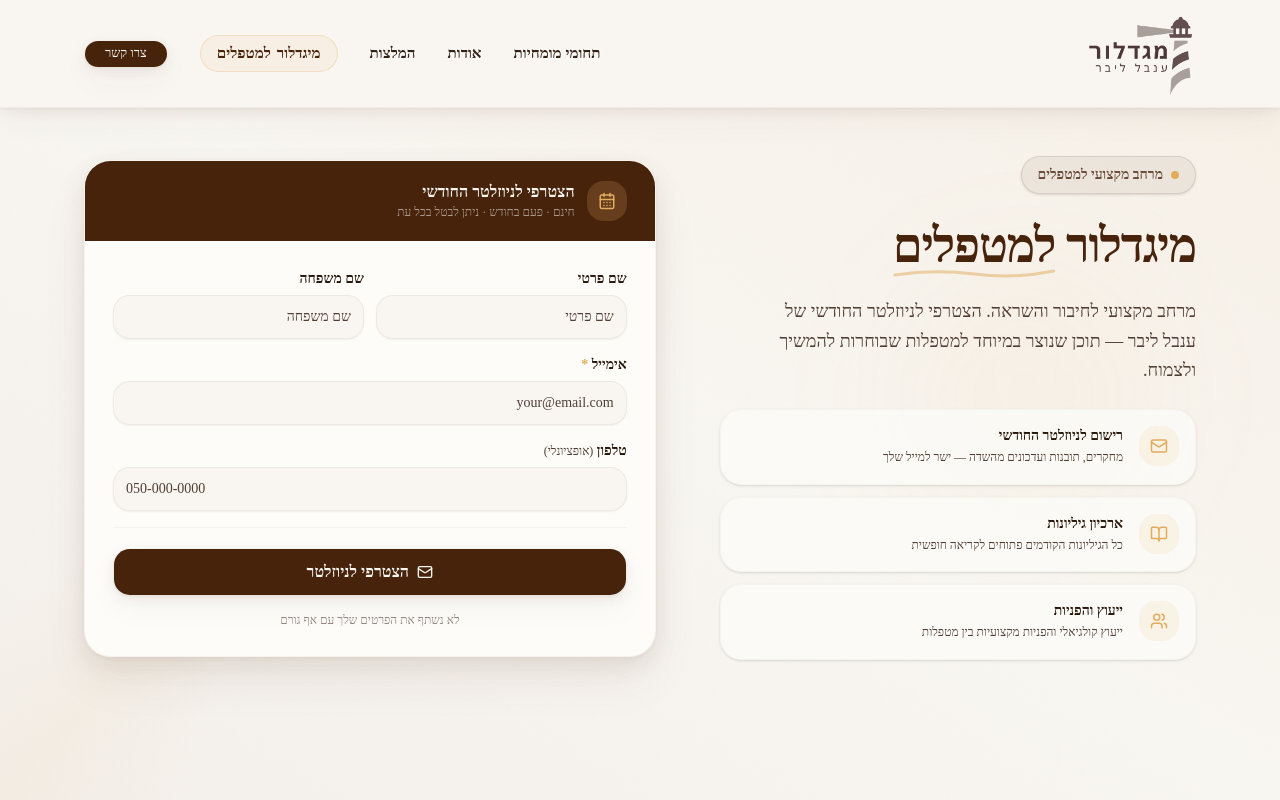
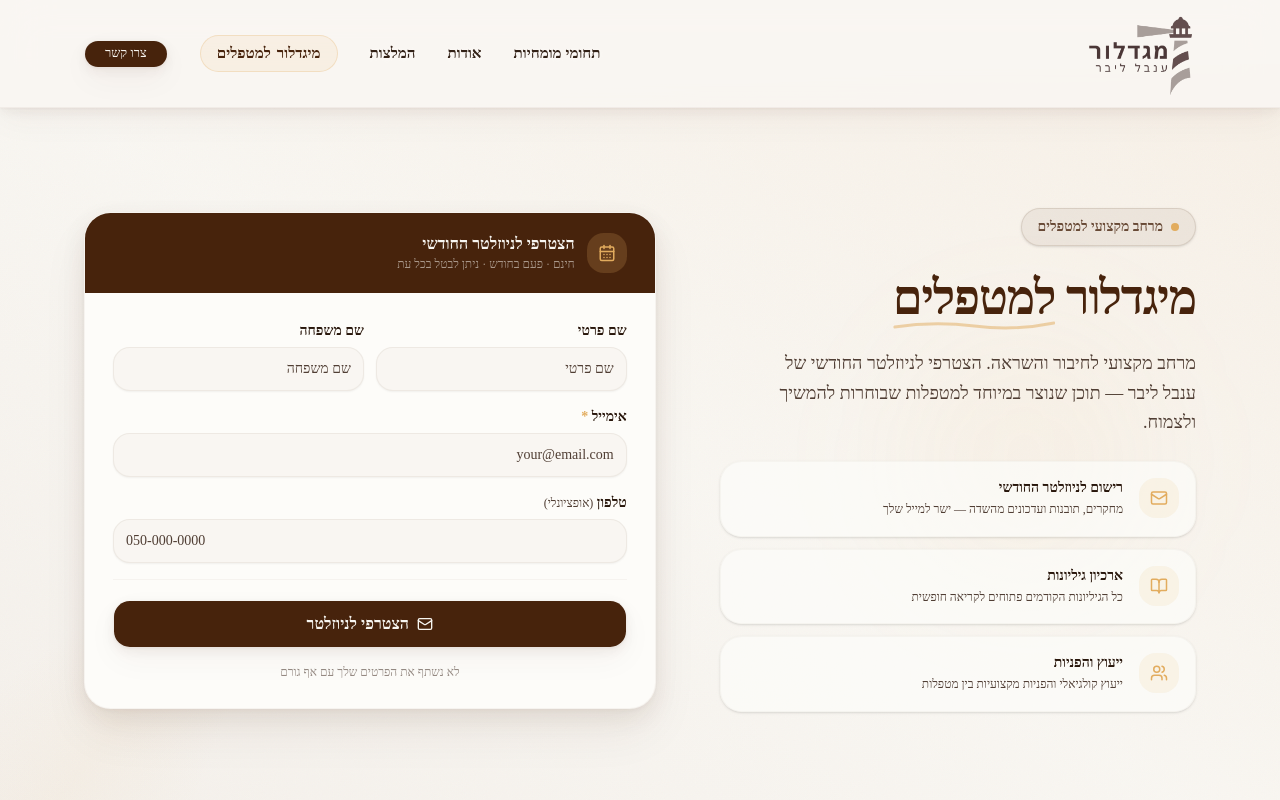
Before and after one commit to liberofir-prog/lighthouse_new, a Next.js app: page /metataplim in a window 1280 px wide. Shown: the top 800 px of the page. Built offline with nearby package versions, Linux system fonts and the light colour scheme.

Commit message:
Fix content hidden behind header via main pt-16 on metataplim page
Standard approach: add pt-16 to main element to offset fixed header.
Reduce section padding back to pt-10.

Co-Authored-By: Claude Sonnet 4.6 <noreply@anthropic.com>

```diff
--- a/src/app/metataplim/page.tsx
+++ b/src/app/metataplim/page.tsx
@@ -9,7 +9,7 @@ export default function TherapistsPage() {
   return (
     <>
       <Header />
-      <main>
+      <main className="pt-16">
         <NewsletterSignup />
         <NewsletterUnsubscribe />
         <NewsletterArchive />
--- a/src/components/sections/newsletter-signup.tsx
+++ b/src/components/sections/newsletter-signup.tsx
@@ -37,7 +37,7 @@ export default function NewsletterSignup() {
   return (
     <section
       id="newsletter"
-      className="relative min-h-[100dvh] flex items-start md:items-center pt-40 md:pt-16 pb-12 grain overflow-hidden"
+      className="relative min-h-[100dvh] flex items-start md:items-center pt-10 pb-12 grain overflow-hidden"
     >
       {/* Background */}
       <div className="absolute inset-0 bg-gradient-to-bl from-amber/8 via-background to-secondary/40" />
```
